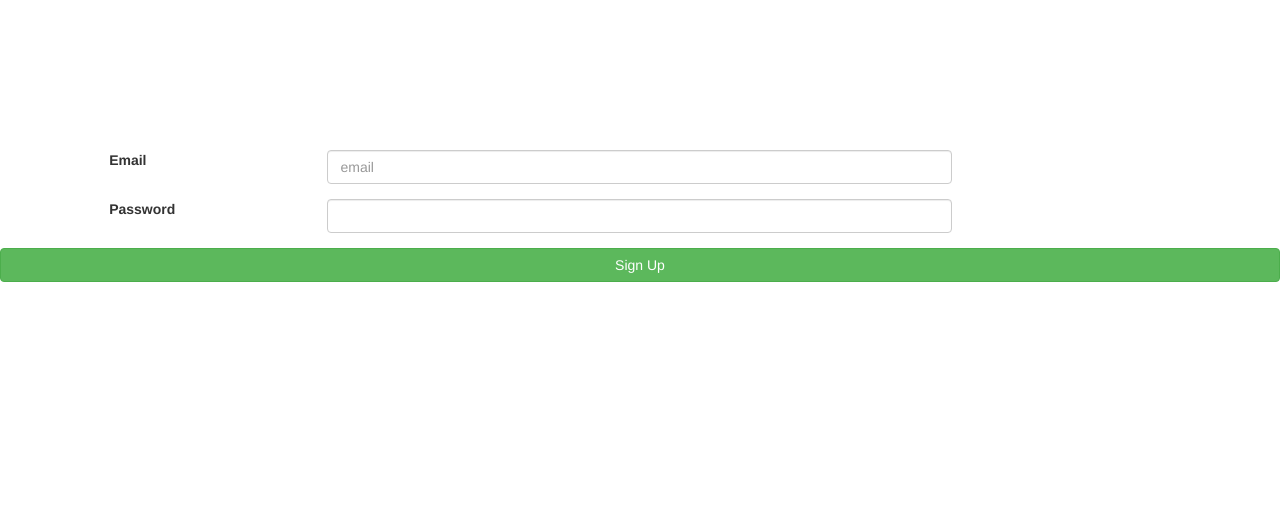
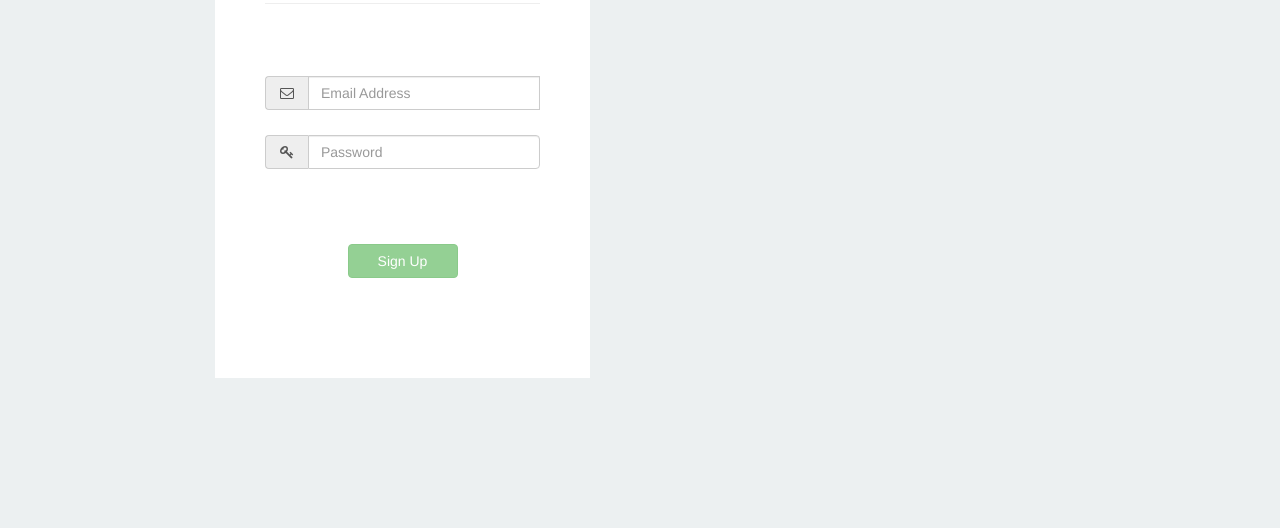
Before and after one commit to dasariyeshwant/ead-beta-version, a website: page client/views/index.html at #!/login in a window 1280 px wide. Shown: the part 322-850 px from the top of the page. Before the commit the page ends 800 px from the top, so only its background shows below. Drawn offline with nearby package versions, Linux system fonts and the light colour scheme; some packages are replaced by stand-ins of ours; files that its build step writes are made by us from their sources; files whose address does not match are found by name.

Commit message:
login and signup page desiged

```diff
--- a/client/css/style.css
+++ b/client/css/style.css
@@ -9,3 +9,58 @@
 	font-size: 72px;
 	font-style: italic;
 }
+
+.register-form{
+
+	border: 1px;
+	padding: 100px 100px 100px 100px;
+	background: #ececec;
+}
+
+.input-group{
+	margin-bottom: 25px;
+}
+
+.signup-page{
+	background: #D6C0A7;
+	padding-bottom: 150px;
+}
+
+.signup-midway{
+	background: #ffffff;
+	width: 30%;
+	padding: 30px 50px 100px 50px;
+	margin-top: 150px;
+	margin-left: 200px;
+
+}
+
+.ead-hub{
+	font-family: "Lato","Helvetica Neue","Helvetica",Arial,sans-serif;
+	text-align: center;
+
+}
+
+.signup-btn, .signin-btn{
+	margin-top: 50px;
+	width: 40%;
+
+}
+hr.thin{
+	height: 2px;
+	color: black;
+	padding-bottom: 50px;
+}
+
+.login-page{
+	background: #ecf0f1;
+	padding-bottom: 150px;
+}
+
+.login-midway{
+	background: #ffffff;
+	width: 30%;
+	padding: 30px 50px 100px 50px;
+	margin-top: 150px;
+	margin-left: 200px;
+}
--- a/client/views/index.html
+++ b/client/views/index.html
@@ -7,6 +7,7 @@
       <meta name="description" content="">
       <meta name="viewport" content="width=device-width, initial-scale=1">
       <link rel="stylesheet" href="//maxcdn.bootstrapcdn.com/bootstrap/3.3.4/css/bootstrap.min.css">
+      <link rel="stylesheet" href="//maxcdn.bootstrapcdn.com/font-awesome/4.3.0/css/font-awesome.min.css">
       <link rel="stylesheet" type="text/css" href="style.css">
   </head>
   <body>
@@ -31,10 +32,6 @@
     </div>
   </nav>
 
-  <div class="container-fluid ead-banner">
-    <img src="banner_ead.jpg">
-    <h4 class="hello">hello this is test</h4>
-  </div>
 
 
 
--- a/client/views/login.html
+++ b/client/views/login.html
@@ -1,25 +1,35 @@
- <form role="form" action="/login" method="post">
-       <div class="form-group">
-	<div class="row">
-		<label class="control-label col-lg-2 col-md-2 col-sm-2 col-lg-offset-1 col-md-offset-1 col-sm-offset-1">Email</label>
-		<div class="col-lg-6 col-md-6 col-sm-6">
-			<input type="email" name="email" ng-model="employeeEmail" placeholder="email" class="form-control" required>
-			<span ng-show="myForm.email.$error.email">Invalid Email.</span>
-		</div>
+ <div class="container-fluid login-page">
+ 	<div class="login-midway">
+ 		<h2 class="ead-hub">EAD Hubb</h2>
+		<hr class="thin"></hr>
 
-	</div>
+		<form role="form" name="myForm" action="/login" method="post" novalidate>
 
-</div>
-<div class="form-group">
-	<div class="row">
-		<label class="control-label col-md-2 col-sm-2 col-lg-offset-1 col-md-offset-1 col-sm-offset-1">Password</label>
-		<div class="col-lg-6 col-md-6 col-sm-6">
-			<input type="password" name="password" ng-model="employeePassword" class="form-control" required>
-			<span ng-show="myForm.password.$error.required">Password is required</span>
-		</div>
+				<div class="row">
+					<div class="col-md-12 col-lg-12 col-sm-12">
+						<div class="input-group margin-bottom-lg">
+							 <span class="input-group-addon"><i class="fa fa-envelope-o fa-fw"></i></span>
+							<input type="email" name="email" ng-model="employeeEmail" placeholder="Email Address" class="form-control" required>
+							<span ng-show="myForm.email.$error.email">Invalid Email.</span>
+						</div>
+					</div>
+				</div>
 
-	</div>
+				<div class="row">
+					<div class="col-md-12 col-lg-12 col-sm-12">
+						<div class="input-group margin-bottom-lg">
+							<span class="input-group-addon"><i class="fa fa-key fa-fw"></i></span>
+							<input type="password" name="password" ng-model="employeePassword" placeholder="Password" class="form-control" required>
+							<!-- <span ng-show="myForm.password.$error.required">Password is required</span> -->
+						</div>
+					</div>
+				</div>
 
-</div>
-      <button type="submit" name="submit" ng-disabled="myForm.email.$invalid || myForm.password.$invalid" class="btn btn-block btn-success">Sign Up</button>
- </form>
+				<center>
+					<button type="submit" name="submit" ng-disabled="myForm.email.$invalid || myForm.password.$invalid" class="btn btn-block btn-success signin-btn">Sign Up</button>
+				</center>
+
+		 </form>
+
+ 	</div>
+ </div>
```
Also changed, not shown: client/views/signUp.html (+46 -39 lines).
